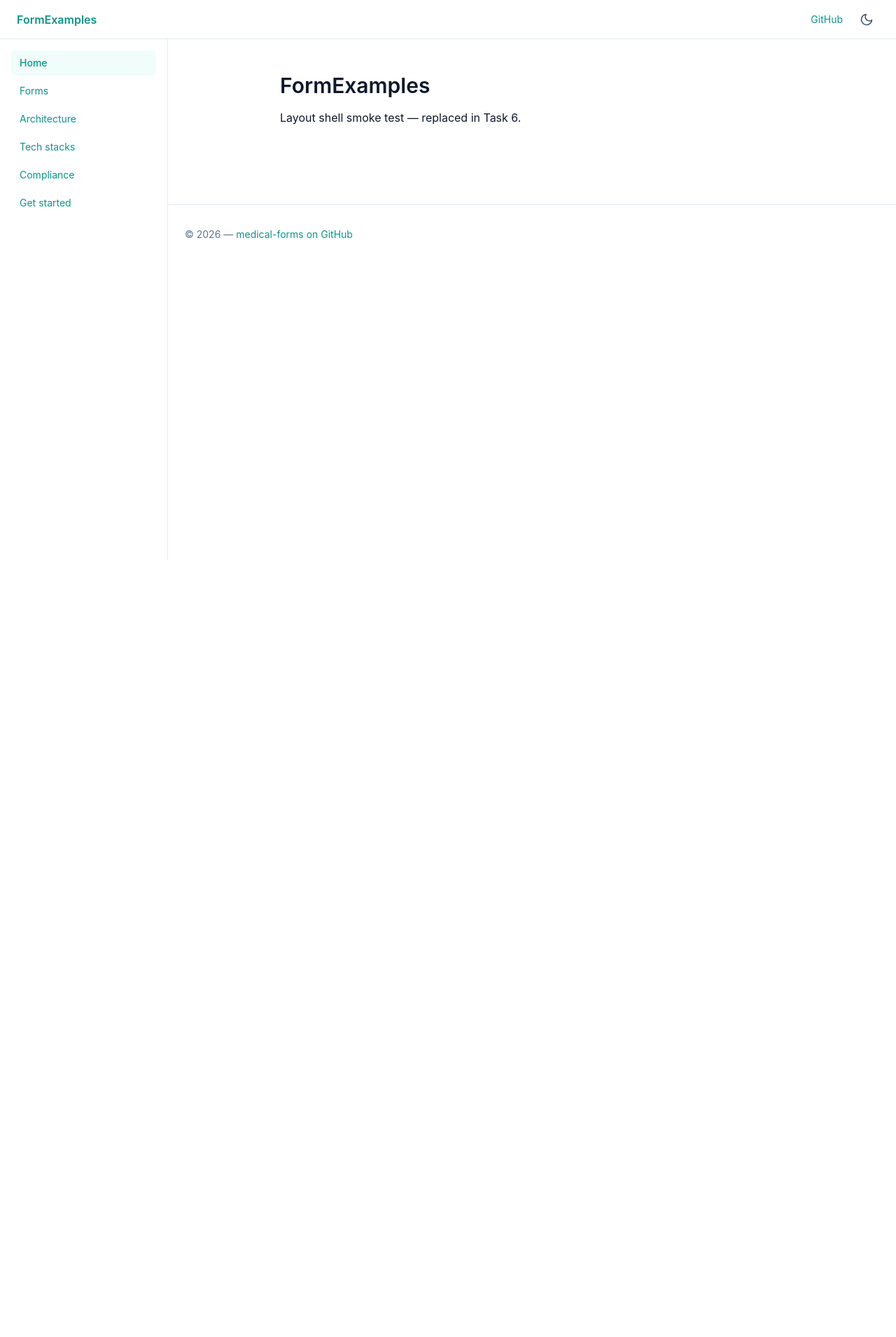
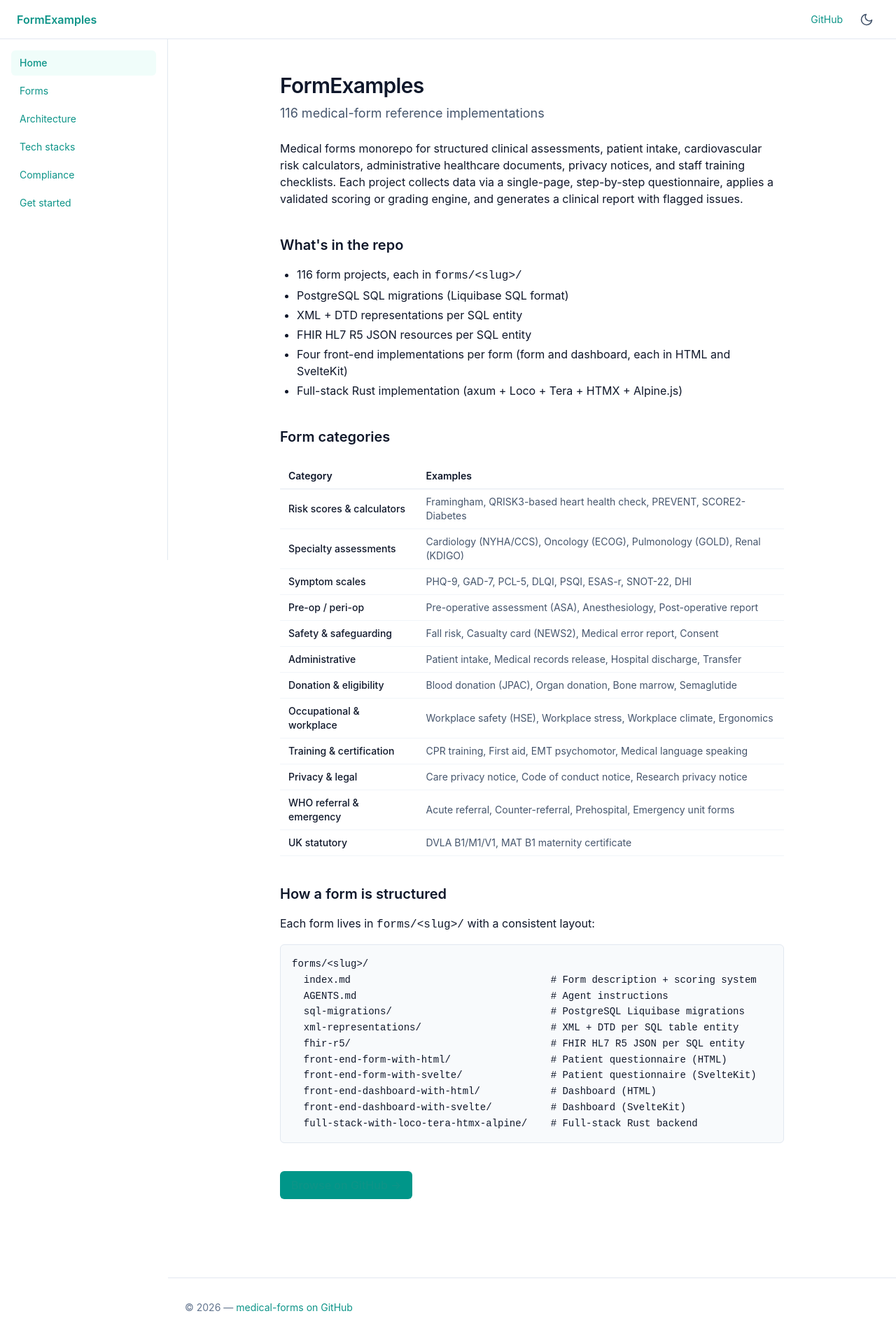
Before and after one commit to FormExamples/formexamples.github.io, a SvelteKit app: page / in a window 1280 px wide. Shown: the whole page at 70% size. Before the commit the page ends 800 px from the top, so only its background shows below. Built offline with nearby package versions, Linux system fonts and the light colour scheme.

Commit message:
Add Home page for formexamples site

```diff
--- a/src/routes/+page.svelte
+++ b/src/routes/+page.svelte
@@ -1,2 +1,58 @@
-<h1 class="text-3xl font-semibold">FormExamples</h1>
-<p class="mt-4">Layout shell smoke test — replaced in Task 6.</p>
+<script lang="ts">
+  import { SITE_NAME, SITE_TAGLINE, REPO_URL } from '$lib/site';
+  import CategoryTable from '$lib/components/CategoryTable.svelte';
+  import CodeBlock from '$lib/components/CodeBlock.svelte';
+</script>
+
+<svelte:head>
+  <title>{SITE_NAME} — {SITE_TAGLINE}</title>
+</svelte:head>
+
+<h1 class="text-3xl font-semibold tracking-tight">{SITE_NAME}</h1>
+<p class="mt-2 text-lg text-slate-600 dark:text-slate-400">{SITE_TAGLINE}</p>
+
+<p class="mt-6">
+  Medical forms monorepo for structured clinical assessments, patient intake,
+  cardiovascular risk calculators, administrative healthcare documents,
+  privacy notices, and staff training checklists. Each project collects data
+  via a single-page, step-by-step questionnaire, applies a validated scoring
+  or grading engine, and generates a clinical report with flagged issues.
+</p>
+
+<h2 class="mt-10 text-xl font-semibold">What's in the repo</h2>
+<ul class="mt-4 list-disc space-y-1 pl-6">
+  <li>116 form projects, each in <code>forms/&lt;slug&gt;/</code></li>
+  <li>PostgreSQL SQL migrations (Liquibase SQL format)</li>
+  <li>XML + DTD representations per SQL entity</li>
+  <li>FHIR HL7 R5 JSON resources per SQL entity</li>
+  <li>Four front-end implementations per form (form and dashboard, each in HTML and SvelteKit)</li>
+  <li>Full-stack Rust implementation (axum + Loco + Tera + HTMX + Alpine.js)</li>
+</ul>
+
+<h2 class="mt-10 text-xl font-semibold">Form categories</h2>
+<CategoryTable />
+
+<h2 class="mt-10 text-xl font-semibold">How a form is structured</h2>
+<p class="mt-4">Each form lives in <code>forms/&lt;slug&gt;/</code> with a consistent layout:</p>
+<CodeBlock>{`forms/<slug>/
+  index.md                                  # Form description + scoring system
+  AGENTS.md                                 # Agent instructions
+  sql-migrations/                           # PostgreSQL Liquibase migrations
+  xml-representations/                      # XML + DTD per SQL table entity
+  fhir-r5/                                  # FHIR HL7 R5 JSON per SQL entity
+  front-end-form-with-html/                 # Patient questionnaire (HTML)
+  front-end-form-with-svelte/               # Patient questionnaire (SvelteKit)
+  front-end-dashboard-with-html/            # Dashboard (HTML)
+  front-end-dashboard-with-svelte/          # Dashboard (SvelteKit)
+  full-stack-with-loco-tera-htmx-alpine/    # Full-stack Rust backend`}</CodeBlock>
+
+<div class="mt-10">
+  <a
+    href={REPO_URL}
+    target="_blank"
+    rel="noopener noreferrer"
+    class="inline-flex items-center gap-2 rounded-md bg-teal-600 px-4 py-2 font-medium text-white no-underline hover:bg-teal-700 hover:text-white"
+  >
+    Browse on GitHub →
+  </a>
+</div>
```
